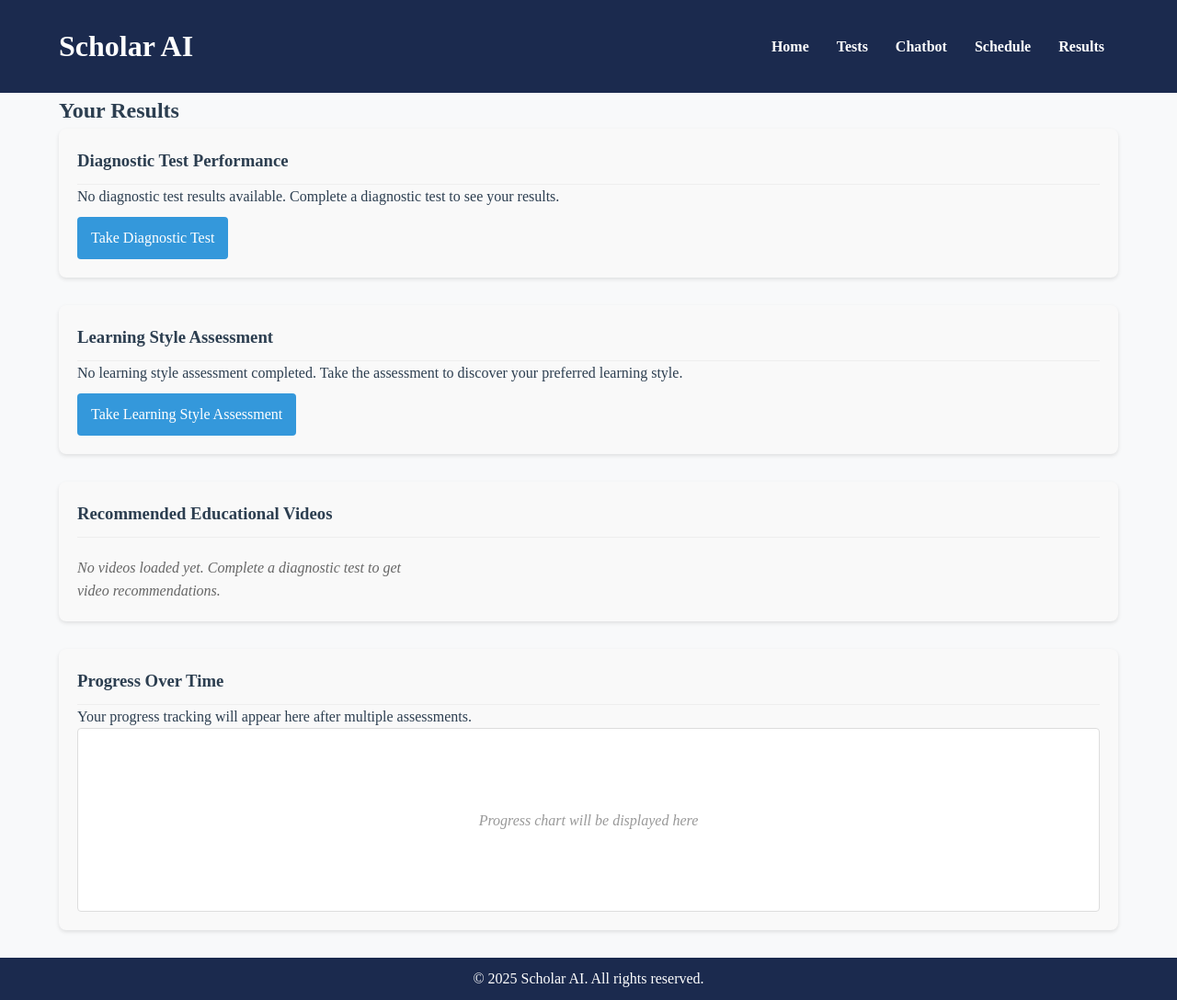
After one commit to veda-rabishanker/ScholarAI, a Flask app: page /results in a window 1280 px wide. The commit adds this page. Shown: the whole page at 92% size. Run offline with Flask 3, Linux system fonts and the light colour scheme; some libraries are stand-ins or nearby versions.

Commit message:
results page

```diff
--- a/app.py
+++ b/app.py
@@ -16,7 +16,7 @@ Session(app)
 # Force the logger to show INFO level messages
 app.logger.setLevel(logging.INFO)
 
-openai.api_key = ""
+openai.api_key = "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"
 
 # --------------------- Routes ---------------------
 
@@ -30,6 +30,81 @@ def diagnostic():
     # Renders the page where users can generate and answer a 10-question diagnostic
     return render_template('diagnostic.html')
 
+@app.route('/results')
+def results():
+    # Diagnostic results
+    diagnostic_analysis = session.get('latest_diagnostic_analysis', '')
+    test_questions = session.get('latest_diagnostic_test', '')
+    test_answers = session.get('latest_test_answers', {})
+
+    # Learning style results
+    learning_style_scores = session.get('learning_style_scores', {})
+    learning_interpretation = session.get('learning_style_interpretation', '')
+    primary_style = session.get('primary_learning_style', '')
+
+    return render_template('results.html',
+                         diagnostic_analysis=diagnostic_analysis,
+                         test_questions=test_questions,
+                         test_answers=test_answers,
+                         learning_scores=learning_style_scores,
+                         learning_interpretation=learning_interpretation,
+                         primary_style=primary_style)
+@app.route('/submit_learning_style', methods=['POST'])
+def submit_learning_style():
+    data = request.get_json()
+    if not data:
+        return jsonify({"error": "No data received"}), 400
+
+    try:
+        # Store raw scores
+        session['learning_style_scores'] = {
+            'visual': data.get('visual', 0),
+            'auditory': data.get('auditory', 0),
+            'reading_writing': data.get('reading_writing', 0),
+            'kinesthetic': data.get('kinesthetic', 0)
+        }
+
+        # Determine primary learning style
+        max_score = max(session['learning_style_scores'].values())
+        primary_style = [k for k, v in session['learning_style_scores'].items() if v == max_score][0]
+
+        # Generate a detailed interpretation
+        interpretation_prompt = (
+            f"Student's learning style scores:\n"
+            f"Visual: {session['learning_style_scores']['visual']}\n"
+            f"Auditory: {session['learning_style_scores']['auditory']}\n"
+            f"Reading/Writing: {session['learning_style_scores']['reading_writing']}\n"
+            f"Kinesthetic: {session['learning_style_scores']['kinesthetic']}\n\n"
+            f"The primary learning style is {primary_style}.\n"
+            "Provide a 3-4 paragraph interpretation of these results, including:\n"
+            "1. What this learning style means\n"
+            "2. Study strategies that would be effective\n"
+            "3. Potential challenges and how to overcome them\n"
+            "Use simple, clear language suitable for students."
+        )
+
+        response = openai.chat.completions.create(
+            model="gpt-4o",
+            messages=[{"role": "user", "content": interpretation_prompt}],
+            temperature=0.7,
+            max_tokens=500
+        )
+
+        if response.choices:
+            session['learning_style_interpretation'] = response.choices[0].message.content
+            session['primary_learning_style'] = primary_style
+        else:
+            session['learning_style_interpretation'] = "Interpretation unavailable"
+
+        return jsonify({
+            "status": "success",
+            "primary_style": primary_style,
+            "interpretation": session['learning_style_interpretation']
+        })
+
+    except Exception as e:
+        app.logger.error(f"Error processing learning style: {e}")
+        return jsonify({"error": str(e)}), 500
 
 @app.route('/chatbot')
 def chatbot_page():
--- /dev/null
+++ b/templates/results.html
@@ -0,0 +1,309 @@
+<!DOCTYPE html>
+<html lang="en">
+<head>
+  <meta charset="UTF-8" />
+  <meta name="viewport" content="width=device-width, initial-scale=1.0" />
+  <title>Scholar AI - Results</title>
+  <link rel="stylesheet" href="{{ url_for('static', filename='styles.css') }}" />
+  <style>
+    /* Results Page Styles */
+    .results-section {
+      background: #f9f9f9;
+      border-radius: 8px;
+      padding: 20px;
+      margin-bottom: 30px;
+      box-shadow: 0 2px 4px rgba(0,0,0,0.1);
+    }
+
+    .results-section h3 {
+      color: #2c3e50;
+      margin-top: 0;
+      border-bottom: 1px solid #eee;
+      padding-bottom: 10px;
+    }
+
+    #progress-chart {
+      background: #fff;
+      border: 1px solid #ddd;
+      border-radius: 4px;
+      padding: 20px;
+      min-height: 200px;
+      display: flex;
+      align-items: center;
+      justify-content: center;
+    }
+
+    .placeholder {
+      color: #999;
+      font-style: italic;
+    }
+
+    .btn {
+      display: inline-block;
+      background: #3498db;
+      color: white;
+      padding: 10px 15px;
+      border-radius: 4px;
+      text-decoration: none;
+      margin-top: 10px;
+      border: none;
+      cursor: pointer;
+    }
+
+    .btn:hover {
+      background: #2980b9;
+    }
+
+    /* Video Section Styles */
+    .video-container {
+      display: grid;
+      grid-template-columns: repeat(auto-fill, minmax(300px, 1fr));
+      gap: 20px;
+      margin-top: 20px;
+    }
+
+    .video-card {
+      border: 1px solid #ddd;
+      border-radius: 8px;
+      overflow: hidden;
+      transition: transform 0.3s;
+    }
+
+    .video-card:hover {
+      transform: translateY(-5px);
+      box-shadow: 0 5px 15px rgba(0,0,0,0.1);
+    }
+
+    .video-thumbnail {
+      position: relative;
+      padding-bottom: 56.25%; /* 16:9 aspect ratio */
+      cursor: pointer;
+    }
+
+    .video-thumbnail img {
+      position: absolute;
+      top: 0;
+      left: 0;
+      width: 100%;
+      height: 100%;
+      object-fit: cover;
+    }
+
+    .video-info {
+      padding: 15px;
+    }
+
+    .video-info h4 {
+      margin: 0 0 10px 0;
+      font-size: 16px;
+    }
+
+    .video-info p {
+      margin: 5px 0;
+      font-size: 14px;
+      color: #666;
+    }
+
+    .embedded-video {
+      width: 100%;
+      aspect-ratio: 16/9;
+      margin-bottom: 20px;
+      border: none;
+    }
+
+    #video-search-form {
+      margin: 20px 0;
+    }
+
+    #no-videos-message {
+      color: #666;
+      font-style: italic;
+    }
+  </style>
+  <script defer src="{{ url_for('static', filename='script.js') }}"></script>
+</head>
+<body>
+  <header>
+    <div class="container">
+      <h1>Scholar AI</h1>
+      <nav>
+        <ul>
+          <li><a href="/">Home</a></li>
+          <li class="dropdown">
+            <a href="javascript:void(0)" class="dropbtn">Tests</a>
+            <div class="dropdown-content">
+              <a href="/diagnostic">Diagnostic Test</a>
+              <a href="/learning_style">Learning Style</a>
+            </div>
+          </li>
+          <li><a href="/chatbot">Chatbot</a></li>
+          <li><a href="/schedule">Schedule</a></li>
+          <li><a href="/results">Results</a></li>
+        </ul>
+      </nav>
+    </div>
+  </header>
+
+  <section id="results" class="results">
+    <div class="container">
+      <h2>Your Results</h2>
+
+      <!-- Diagnostic Test Results Section -->
+      <div id="diagnostic-results" class="results-section">
+        <h3>Diagnostic Test Performance</h3>
+        <div id="test-results-content">
+          {% if diagnostic_results %}
+            <p>{{ diagnostic_results }}</p>
+          {% else %}
+            <p>No diagnostic test results available. Complete a diagnostic test to see your results.</p>
+            <a href="/diagnostic" class="btn">Take Diagnostic Test</a>
+          {% endif %}
+        </div>
+      </div>
+
+      <!-- Learning Style Results Section -->
+      <div id="learning-style-results" class="results-section">
+        <h3>Learning Style Assessment</h3>
+        <div id="learning-style-content">
+          {% if learning_style_results %}
+            <p>{{ learning_style_results }}</p>
+          {% else %}
+            <p>No learning style assessment completed. Take the assessment to discover your preferred learning style.</p>
+            <a href="/learning_style" class="btn">Take Learning Style Assessment</a>
+          {% endif %}
+        </div>
+      </div>
+
+      <!-- Educational Videos Section -->
+      <div id="educational-videos" class="results-section">
+        <h3>Recommended Educational Videos</h3>
+
+        <!-- Video search form (hidden when videos are shown) -->
+        <div id="video-search-form" {% if not test_answers.topic %}style="display: none;"{% endif %}>
+          <input type="hidden" id="video-topic" value="{{ test_answers.topic if test_answers else '' }}">
+          <button id="find-videos-btn" class="btn">Find Related Videos</button>
+        </div>
+
+        <!-- Video results container -->
+        <div id="video-results-container" class="video-container">
+          <!-- Videos will be loaded here -->
+          <p id="no-videos-message">No videos loaded yet. {% if test_answers.topic %}Click "Find Related Videos" to see recommendations.{% else %}Complete a diagnostic test to get video recommendations.{% endif %}</p>
+        </div>
+      </div>
+
+      <!-- Progress Tracking Section -->
+      <div id="progress-tracking" class="results-section">
+        <h3>Progress Over Time</h3>
+        <div id="progress-content">
+          <p>Your progress tracking will appear here after multiple assessments.</p>
+          <div id="progress-chart">
+            <!-- This could be replaced with a chart from Chart.js or similar -->
+            <p class="placeholder">Progress chart will be displayed here</p>
+          </div>
+        </div>
+      </div>
+    </div>
+  </section>
+
+  <footer>
+    <div class="container">
+      <p>&copy; 2025 Scholar AI. All rights reserved.</p>
+    </div>
+  </footer>
+
+  <script>
+    document.addEventListener('DOMContentLoaded', function() {
+      const videoTopic = document.getElementById('video-topic')?.value;
+      const findVideosBtn = document.getElementById('find-videos-btn');
+
+      // Handle video search
+      findVideosBtn?.addEventListener('click', function() {
+        if (!videoTopic) return;
+
+        this.disabled = true;
+        this.textContent = 'Loading...';
+        document.getElementById('no-videos-message').textContent = 'Searching for videos...';
+
+        fetch('/search_videos', {
+          method: 'POST',
+          headers: { 'Content-Type': 'application/json' },
+          body: JSON.stringify({ topic: videoTopic + ' educational' })
+        })
+        .then(response => {
+          if (!response.ok) throw new Error('Network response was not ok');
+          return response.json();
+        })
+        .then(data => {
+          displayVideos(data.videos || []);
+          findVideosBtn.textContent = 'Refresh Videos';
+          findVideosBtn.disabled = false;
+        })
+        .catch(error => {
+          console.error('Error:', error);
+          document.getElementById('no-videos-message').textContent = 'Failed to load videos. Please try again later.';
+          findVideosBtn.textContent = 'Try Again';
+          findVideosBtn.disabled = false;
+        });
+      });
+
+      function displayVideos(videos) {
+        const container = document.getElementById('video-results-container');
+
+        if (!videos || videos.length === 0) {
+          container.innerHTML = '<p id="no-videos-message">No videos found for this topic.</p>';
+          return;
+        }
+
+        container.innerHTML = '';
+
+        videos.forEach(video => {
+          const videoCard = document.createElement('div');
+          videoCard.className = 'video-card';
+
+          videoCard.innerHTML = `
+            <div class="video-thumbnail" onclick="embedVideo('${video.video_id}', this)">
+              <img src="${video.thumbnail}" alt="${video.title}">
+            </div>
+            <div class="video-info">
+              <h4>${video.title}</h4>
+              <p>Channel: ${video.channel}</p>
+            </div>
+          `;
+
+          container.appendChild(videoCard);
+        });
+      }
+
+      // Make embedVideo function available globally
+      window.embedVideo = function(videoId, clickedElement) {
+        const container = document.getElementById('video-results-container');
+
+        // Create back button
+        const backButton = document.createElement('button');
+        backButton.className = 'btn';
+        backButton.textContent = 'Back to Videos';
+        backButton.onclick = function() {
+          // Trigger the video search again to show all videos
+          document.getElementById('find-videos-btn').click();
+        };
+
+        // Create video iframe
+        const videoIframe = document.createElement('iframe');
+        videoIframe.className = 'embedded-video';
+        videoIframe.src = `https://www.youtube.com/embed/${videoId}?autoplay=1`;
+        videoIframe.setAttribute('frameborder', '0');
+        videoIframe.setAttribute('allowfullscreen', '');
+        videoIframe.setAttribute('allow', 'accelerometer; autoplay; clipboard-write; encrypted-media; gyroscope; picture-in-picture');
+
+        // Clear container and add new elements
+        container.innerHTML = '';
+        container.appendChild(backButton);
+        container.appendChild(videoIframe);
+
+        // Scroll to video section
+        document.getElementById('educational-videos').scrollIntoView({ behavior: 'smooth' });
+      };
+    });
+  </script>
+</body>
+</html>
```
Also changed, not shown: templates/chatbot.html (+181 -2 lines), 1 other file.
